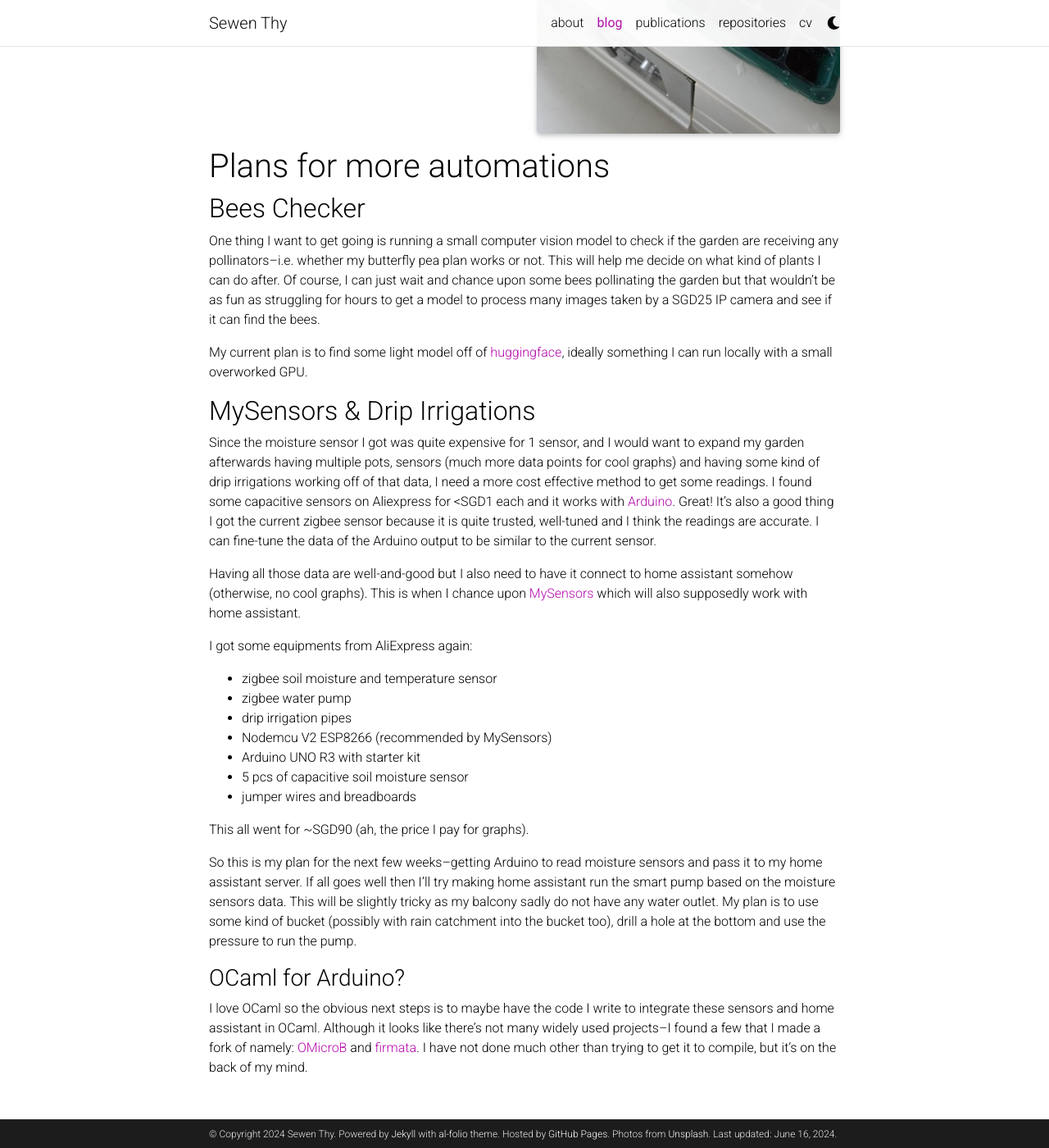
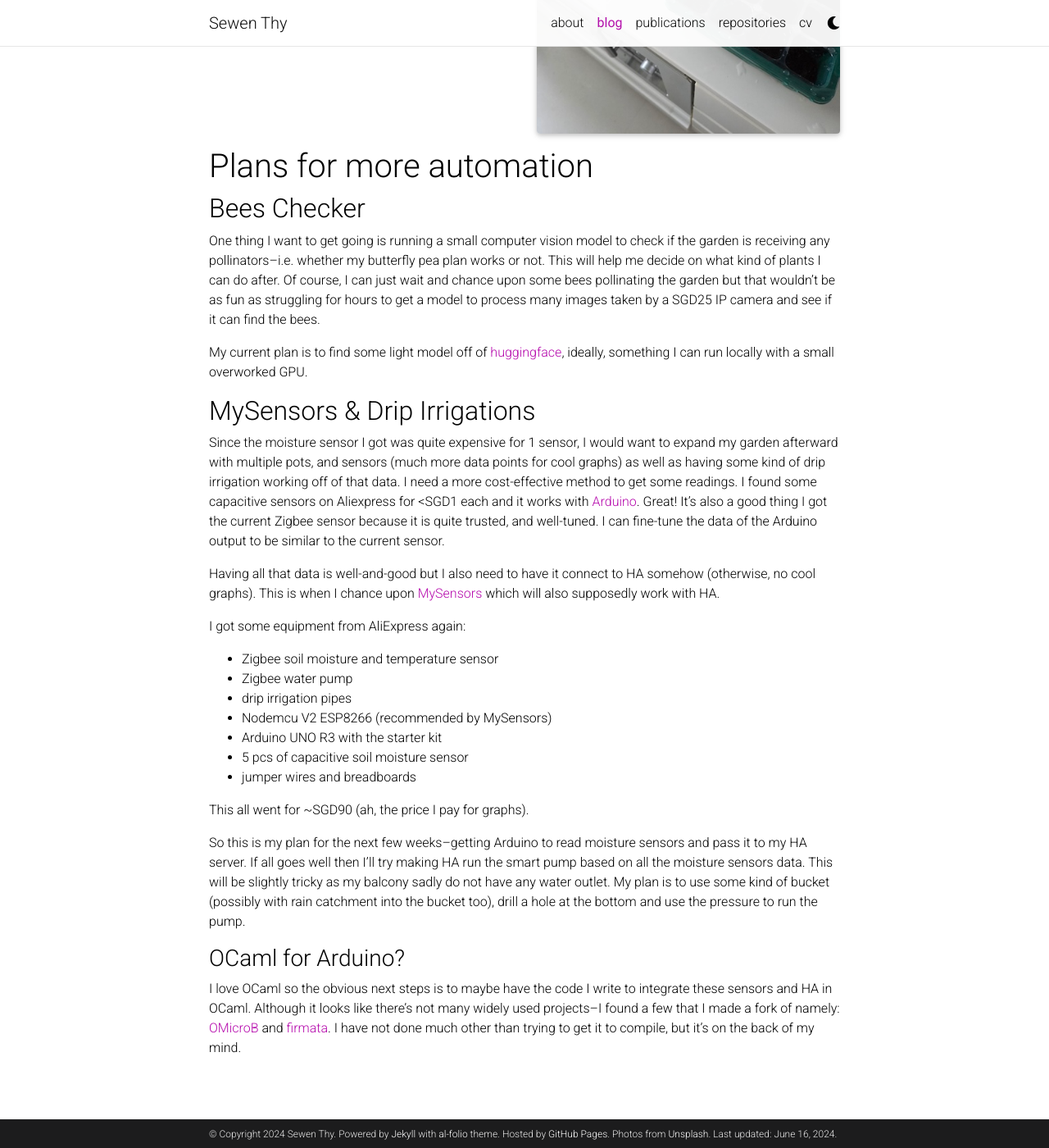
Before and after one commit to sewenthy/site, a Jekyll site: the page built from _posts/2024-06-16-1_gardening_starting.md, in a window 1280 px wide and 1400 px high, scrolled down 2415 px. Shown: the whole window at 82% size. Built offline with Jekyll 4.4.1, drawn with Linux system fonts in a browser that asks for light colours; full-size pictures stand in for the smaller copies a plugin makes; comment, search, counter and statistics services are not loaded; a style sheet for code colours, icons or effects is not loaded; some of the changed text lies outside the part shown.

Commit message:
fix grammar and hopefully images

````diff
--- a/_config.yml
+++ b/_config.yml
@@ -222,7 +222,7 @@
     tag: '/blog/tag/:name/'
     category: '/blog/category/:name/'
 
-display_tags: [gardening, home-automations] # this tags will be dispalyed on the front page of your blog
+display_tags: [gardening, home-automation] # this tags will be dispalyed on the front page of your blog
 
 # -----------------------------------------------------------------------------
 # Jekyll Scholar
--- a/_posts/2024-06-16-1_gardening_starting.md
+++ b/_posts/2024-06-16-1_gardening_starting.md
@@ -1,20 +1,20 @@
 ---
 layout: post
-title: Urban Gardening with Automations
+title: Urban Gardening with Automation
 date: 2024-06-16 00:00:00
-description: Initial work for the garden and some planning for future automations
+description: Initial work for the garden and some planning for future automation
 tags: zigbee gardening urban home-assistant zha butterfly-pea bee
-categories: gardening home-automations
+categories: gardening home-automation
 ---
 
 After my graduation in 2023, one of the biggest part I miss about Yale-NUS is the green campus that everywhere I look there's always some small piece of gardens.  My suitemates are even more into plants so when I walk into their rooms, there are always some potted plants with even some long green leafy vines growing from the top of his bookcase.  I was never a fan of having dirt spills from the plants onto my floor and more importantly I never felt responsible enough to take care of them so I never had any while I was at school.
 
-Since I moved out I have been playing a lot with home automations using [home assistant](https://www.home-assistant.io/) using the [Zigbee Home Automation (ZHA)](https://www.home-assistant.io/integrations/zha/).  I realized that while I still might forget to water my plants, I can try to get my garden to water itself--and I can make cool graphs with all my sensors data.
+Since I moved out I have been playing a lot with home automation using [Home Assistant (HA)](https://www.home-assistant.io/) using the [Zigbee Home Automation (ZHA)](https://www.home-assistant.io/integrations/zha/).  I realized that while I still might forget to water my plants, I can try to get my garden to water itself--and I can make cool graphs with all my sensor data.
 
 # Picking the plants
-I have been trying to have a more vegetarian diet so I wanted to priorities my favorites such as [eggplants (brinjal)](https://gardeningsg.nparks.gov.sg/page-index/edible-plants/brinjal/), [tomatoes](https://gardeningsg.nparks.gov.sg/page-index/edible-plants/tomato/) and [winged beans](https://gardeningsg.nparks.gov.sg/page-index/edible-plants/winged-bean/).  After some quick googling, I found that the Singapore government encourages all these gardening efforts and even have amazing resources on how to get them growing.
+I have been trying to have a more vegetarian diet so I wanted to priorities my favorites such as [eggplants (brinjal)](https://gardeningsg.nparks.gov.sg/page-index/edible-plants/brinjal/), [tomatoes](https://gardeningsg.nparks.gov.sg/page-index/edible-plants/tomato/) and [winged beans](https://gardeningsg.nparks.gov.sg/page-index/edible-plants/winged-bean/).  After some quick googling, I found that the Singapore government encourages all these gardening efforts and even has amazing resources on how to get them growing.
 
-Though as I read through I realized I forgot about one important thing: bees.  Aside from winged beans most of the veggies I like need pollination and so needs some kind of pollinators.  As I live on 20th floors, I wasn't sure if they would come all the way up.  I needed something to check first so I decided to start small: [butterfly peas](https://gardeningsg.nparks.gov.sg/page-index/edible-plants/butterfly-pea/).  These are even [considered weeds](https://gardeningsg.nparks.gov.sg/page-index/edible-plants/butterfly-pea/) in some cases because they grow so easily so I'm definitely making my life easier and they have the added benefit of being a bees attractor.
+However, as I read through I realized I forgot about one important thing: bees.  Aside from winged beans most of the veggies I like need pollination and so need some kind of pollinators.  As I live on the 20th floors, I wasn't sure if they would come all the way up.  I needed something to check first so I decided to start small: [butterfly peas](https://gardeningsg.nparks.gov.sg/page-index/edible-plants/butterfly-pea/).  These are even [considered weeds](https://gardeningsg.nparks.gov.sg/page-index/edible-plants/butterfly-pea/) in some cases because they grow so easily so I'm making my life easier and they have the added benefit of being a bees-attractor.
 
 # Getting supplies and starting the seedlings
 After consulting more internet resources, I found out I needed the following:
@@ -24,21 +24,21 @@
 * seedlings tray
 * seeds
 
-\*as adviced by [NParks](https://gardeningsg.nparks.gov.sg/page-index/edible-plants/butterfly-pea/).
+\*as advised by [NParks](https://gardeningsg.nparks.gov.sg/page-index/edible-plants/butterfly-pea/).
 
-I got the seedling tray that have some holes in the bottom since I'm completely new at this so I might overwater the seedlings and I also the lid to protect it while it's sitting on my balcony.
+I got the seedling tray that has some holes in the bottom since I'm completely new at this so I might overwater the seedlings and I also the lid to protect it while it's sitting on my balcony.
 
 I got the soil and seed, from a local seller for a combined of ~SGD5 and the rest I got off of AliExpress which totals to ~SGD10.
 
 I only just started to sow the seeds yesterday and we will see the result soon!
 <div class="row mt-3">
     <div class="col-sm mt-3 mt-md-0">
-          {% include figure.html path="assets/img/seedling_tray_starting.jpeg" class="img-fluid rounded z-depth-1" %}
-    </div>
+		{% include figure.html path="assets/img/seedling_tray_starting.jpeg" class="img-fluid rounded z-depth-1" %}
+	</div>
 </div>
 
-# Minor automations
-For now, the only sensor data I have is from 1 moisture sensor level using zigbee (~SGD20).  I had some issue with setting it up with home assistant as it is ZHA does not fully understand how to interpret the data coming from the model, `_TZE204_myd45weu`.  Following the guide from HA community [here](https://community.home-assistant.io/t/ts0601-tze200-ga1maeof-soil-moisture-sensor-and-zha/590913), I found out how to get ZHA to understand it with a custom "quirk" modified from this [original handler](https://github.com/zigpy/zha-device-handlers/blob/92c9fbc6d01a5d86f78d64183302b906aa7d8215/zhaquirks/tuya/ts0601_sensor.py).
+# Minor automation
+For now, the only sensor data I have is from 1 moisture sensor level using Zigbee (~SGD20).  I had some issues with setting it up with HA as it is ZHA does not fully understand how to interpret the data coming from the model, `_TZE204_myd45weu`.  Following the guide from the HA community [here](https://community.home-assistant.io/t/ts0601-tze200-ga1maeof-soil-moisture-sensor-and-zha/590913), I found out how to get ZHA to understand it with a custom "quirk" modified from this [original handler](https://github.com/zigpy/zha-device-handlers/blob/92c9fbc6d01a5d86f78d64183302b906aa7d8215/zhaquirks/tuya/ts0601_sensor.py).
 
 ```diff
 -         MODELS_INFO: [("_TZE200_myd45weu", "TS0601")],
@@ -51,37 +51,37 @@
 
 <div class="row mt-3">
     <div class="col-sm mt-3 mt-md-0">
-          {% include figure.html path="assets/img/soil_moist_temp_graph.jpg" class="img-fluid rounded z-depth-1" %}
+        {% include figure.html path="assets/img/soil_moist_temp_graph.jpg" class="img-fluid rounded z-depth-1" %}
     </div>
-	<div class="col-sm mt-3 mt-md-0">
-		{% include figure.html path="assets/img/seedling_tray_moisture_sensor.jpeg" class="img-fluid rounded z-depth-1" %}
-	</div>
+    <div class="col-sm mt-3 mt-md-0">
+        {% include figure.html path="assets/img/seedling_tray_moisture_sensor.jpeg" class="img-fluid rounded z-depth-1" %}
+    </div>
 </div>
 
-# Plans for more automations
+# Plans for more automation
 
 ## Bees Checker
-One thing I want to get going is running a small computer vision model to check if the garden are receiving any pollinators--i.e. whether my butterfly pea plan works or not.  This will help me decide on what kind of plants I can do after.  Of course, I can just wait and chance upon some bees pollinating the garden but that wouldn't be as fun as struggling for hours to get a model to process many images taken by a SGD25 IP camera and see if it can find the bees.
+One thing I want to get going is running a small computer vision model to check if the garden is receiving any pollinators--i.e. whether my butterfly pea plan works or not.  This will help me decide on what kind of plants I can do after.  Of course, I can just wait and chance upon some bees pollinating the garden but that wouldn't be as fun as struggling for hours to get a model to process many images taken by a SGD25 IP camera and see if it can find the bees.
 
-My current plan is to find some light model off of [huggingface](https://huggingface.co/), ideally something I can run locally with a small overworked GPU.
+My current plan is to find some light model off of [huggingface](https://huggingface.co/), ideally, something I can run locally with a small overworked GPU.
 
 ## MySensors & Drip Irrigations
-Since the moisture sensor I got was quite expensive for 1 sensor, and I would want to expand my garden afterwards having multiple pots, sensors (much more data points for cool graphs) and having some kind of drip irrigations working off of that data, I need a more cost effective method to get some readings.  I found some capacitive sensors on Aliexpress for <SGD1 each and it works with [Arduino](https://www.arduino.cc/). Great!  It's also a good thing I got the current zigbee sensor because it is quite trusted, well-tuned and I think the readings are accurate.  I can fine-tune the data of the Arduino output to be similar to the current sensor.
+Since the moisture sensor I got was quite expensive for 1 sensor, I would want to expand my garden afterward with multiple pots, and sensors (much more data points for cool graphs) as well as having some kind of drip irrigation working off of that data. I need a more cost-effective method to get some readings.  I found some capacitive sensors on Aliexpress for <SGD1 each and it works with [Arduino](https://www.arduino.cc/). Great!  It's also a good thing I got the current Zigbee sensor because it is quite trusted, and well-tuned.  I can fine-tune the data of the Arduino output to be similar to the current sensor.
 
-Having all those data are well-and-good but I also need to have it connect to home assistant somehow (otherwise, no cool graphs).  This is when I chance upon [MySensors](https://www.mysensors.org/about/iot) which will also supposedly work with home assistant.
+Having all that data is well-and-good but I also need to have it connect to HA somehow (otherwise, no cool graphs).  This is when I chance upon [MySensors](https://www.mysensors.org/about/iot) which will also supposedly work with HA.
 
-I got some equipments from AliExpress again:
-* zigbee soil moisture and temperature sensor
-* zigbee water pump
+I got some equipment from AliExpress again:
+* Zigbee soil moisture and temperature sensor
+* Zigbee water pump
 * drip irrigation pipes
 * Nodemcu V2 ESP8266 (recommended by MySensors)
-* Arduino UNO R3 with starter kit
+* Arduino UNO R3 with the starter kit
 * 5 pcs of capacitive soil moisture sensor
 * jumper wires and breadboards
 
 This all went for ~SGD90 (ah, the price I pay for graphs).
 
-So this is my plan for the next few weeks--getting Arduino to read moisture sensors and pass it to my home assistant server.  If all goes well then I'll try making home assistant run the smart pump based on the moisture sensors data.  This will be slightly tricky as my balcony sadly do not have any water outlet.  My plan is to use some kind of bucket (possibly with rain catchment into the bucket too), drill a hole at the bottom and use the pressure to run the pump.
+So this is my plan for the next few weeks--getting Arduino to read moisture sensors and pass it to my HA server.  If all goes well then I'll try making HA run the smart pump based on all the moisture sensors data.  This will be slightly tricky as my balcony sadly do not have any water outlet.  My plan is to use some kind of bucket (possibly with rain catchment into the bucket too), drill a hole at the bottom and use the pressure to run the pump.
 
 ### OCaml for Arduino?
-I love OCaml so the obvious next steps is to maybe have the code I write to integrate these sensors and home assistant in OCaml. Although it looks like there's not many widely used projects--I found a few that I made a fork of namely: [OMicroB](https://github.com/sewenthy/OMicroB) and [firmata](https://github.com/sewenthy/firmata).  I have not done much other than trying to get it to compile, but it's on the back of my mind.
+I love OCaml so the obvious next steps is to maybe have the code I write to integrate these sensors and HA in OCaml. Although it looks like there's not many widely used projects--I found a few that I made a fork of namely: [OMicroB](https://github.com/sewenthy/OMicroB) and [firmata](https://github.com/sewenthy/firmata).  I have not done much other than trying to get it to compile, but it's on the back of my mind.
````
Also changed, not shown: assets/img/seedling_tray_moisture_sensor.jpeg, assets/img/soil_moist_temp_graph.jpg.
